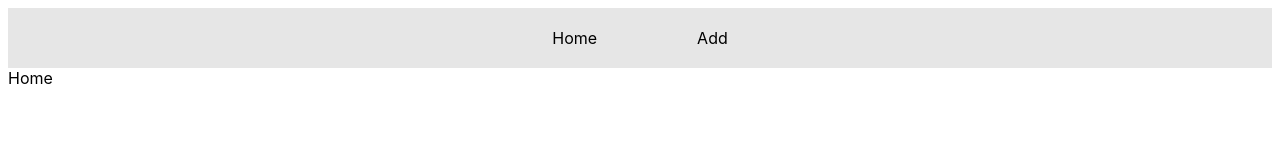
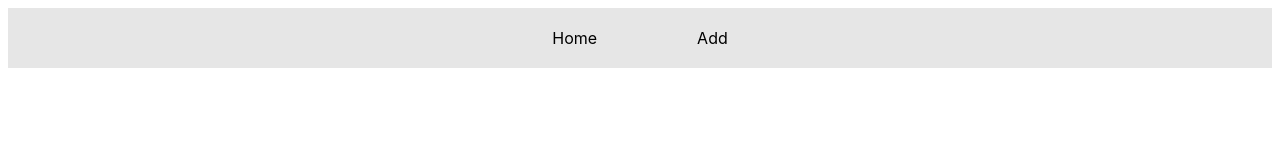
Before and after one commit to smakto/reactStudies, a React (Vite) app in the folder myReact/: page / in a window 1280 px wide. Shown: the top 160 px of the page. Built offline with nearby package versions, Linux system fonts and the light colour scheme.

Commit message:
Progress on restaurant app.

```diff
--- a/myReact/20240513/src/pages/Home.jsx
+++ b/myReact/20240513/src/pages/Home.jsx
@@ -1,7 +1,22 @@
+import { useState, useEffect } from "react";
+
 export function Home() {
+  const [currentOrders, setCurrentOrders] = useState([]);
+
+  useEffect(() => {
+    let storedData = JSON.parse(localStorage.getItem("orders"));
+    storedData ? setCurrentOrders(storedData) : setCurrentOrders([]);
+  }, []);
+
   return (
     <main>
-      <div>Home</div>
+      {currentOrders.map((items) => {
+        return (
+          <div
+            key={items.id}
+          >{`Order ID: ${items.id}. Headcount: ${items.peopleCount}. Total order sum ${items.checkSum}`}</div>
+        );
+      })}
     </main>
   );
 }
```
